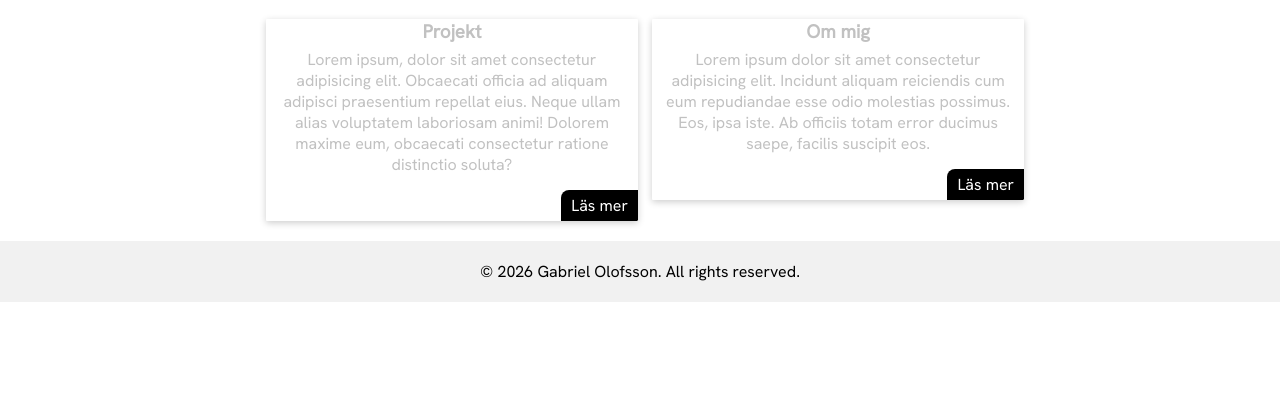
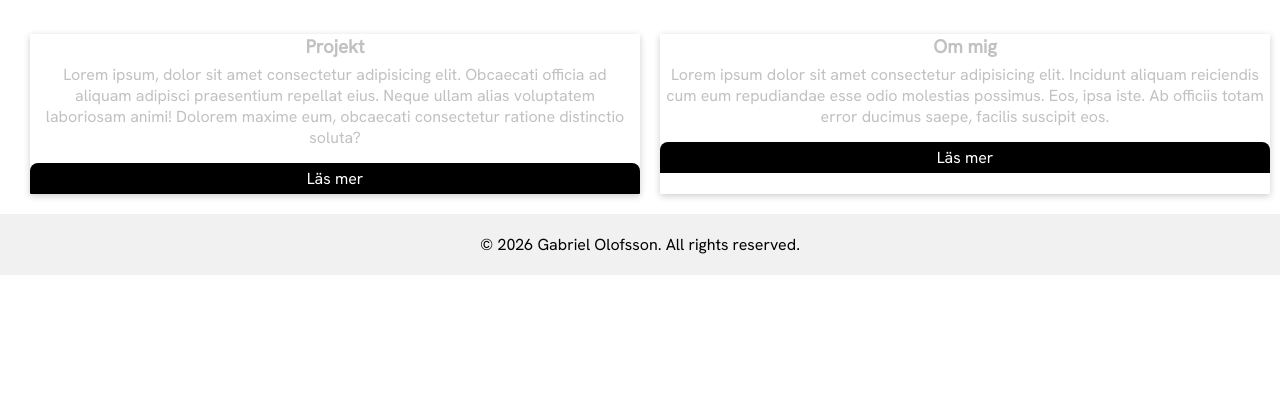
Before and after one commit to 10olga/10olga.github.io, a plain HTML site: page index.html in a window 1280 px wide. Shown: the part 398-800 px from the top of the page. Drawn offline with Linux system fonts and the light colour scheme.

Commit message:
Testing css rules for mobile devices

```diff
--- a/css/gridSheet.css
+++ b/css/gridSheet.css
@@ -1,6 +1,13 @@
 /* gridSheet */
 
+.container {
+    display: grid;
+    grid-template-columns: repeat(6, 1fr);
+    grid-template-rows: minmax(10rem, auto);
+    grid-gap: 1rem;
+}
 
+/* Mobile */
 @media (max-width: 767px) {
     .container {
         display: flex;
@@ -9,8 +16,7 @@
         justify-content: center;
     }
    section {
-        vertical-align: none;
-        width: 100%;
+        width: 85%;
     }
     section > a {
         width: 100%;
@@ -18,3 +24,24 @@
         border-radius: 8px 8px 0px 0px;
     }
 }
+
+
+/* Padda */
+@media (min-width: 768px) {
+    .container {
+        display: grid;
+        grid-template-columns: repeat(2, 1fr);
+        grid-gap: 20px;
+    }
+
+    section {
+        vertical-align: top;
+        width: 100%;
+    }
+
+    section>a {
+        width: 100%;
+        text-align: center;
+        border-radius: 8px 8px 0px 0px;
+    }
+}
```
